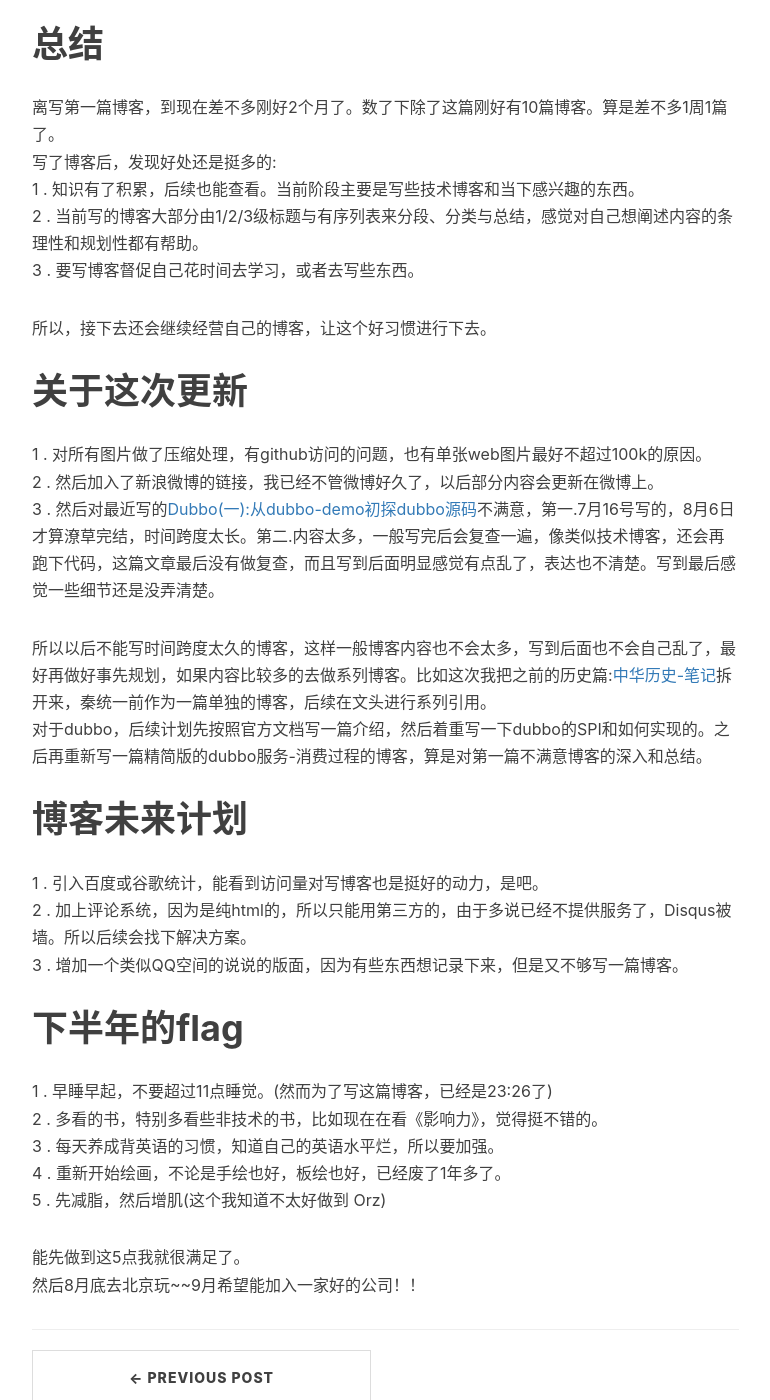
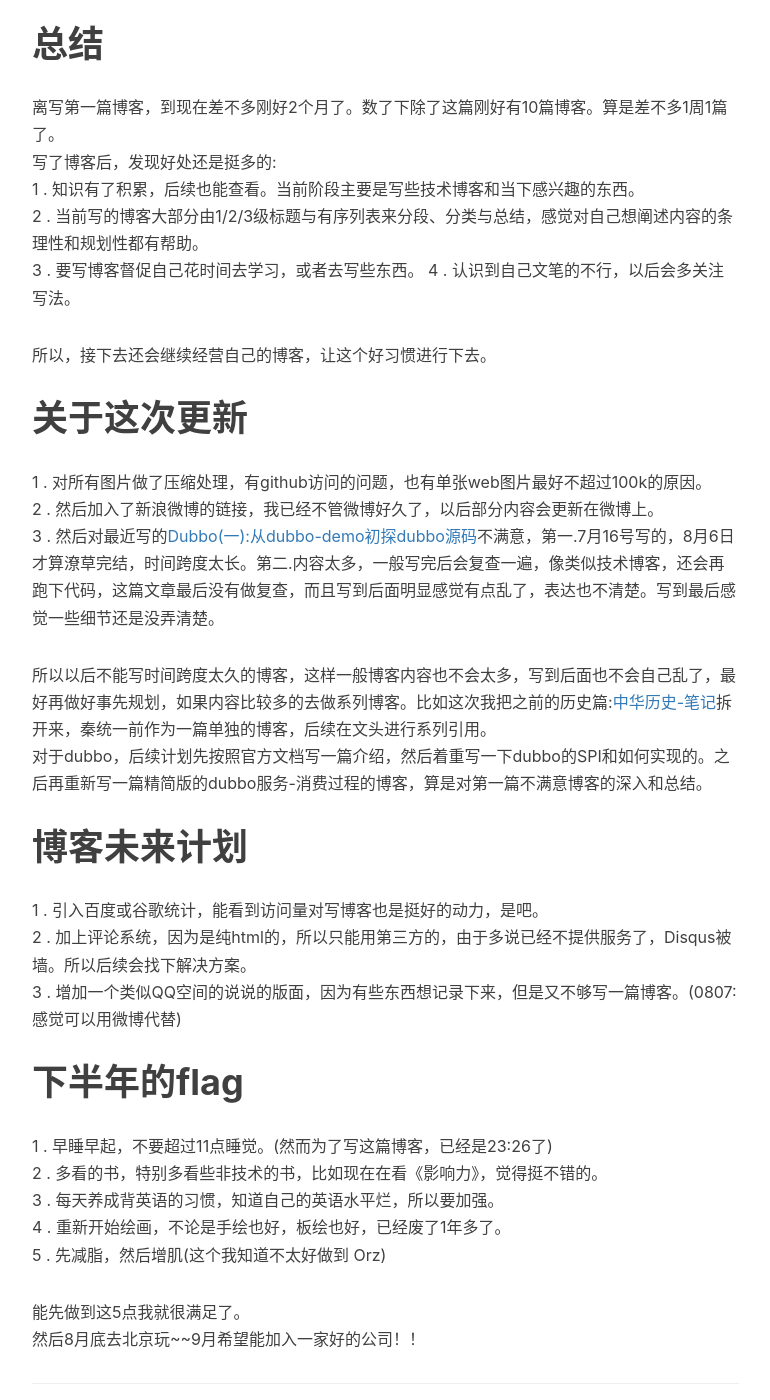
Before and after one commit to zhouj000/zhouj000.github.io, a Jekyll site: the page built from _posts/2018-08-06-tittle-tattle-180806.markdown, in a window 1280 px wide and 1400 px high, scrolled down 509 px. Shown: the whole window, without its empty margins (233-1003 px from the left). Built offline with Jekyll 4.4.1, drawn with Linux system fonts in a browser that asks for light colours; nearby versions of some CDN libraries; comment, search, counter and statistics services are not loaded; some of the changed text lies outside the part shown.

Commit message:
add a little

```diff
--- a/_posts/2018-08-06-tittle-tattle-180806.markdown
+++ b/_posts/2018-08-06-tittle-tattle-180806.markdown
@@ -9,7 +9,7 @@ tags:
     - 杂谈
 ---
 
-<font id="last-updated">最后更新于：2018-08-06</font>
+<font id="last-updated">最后更新于：2018-08-07</font>
 
 # 总结
 
@@ -18,6 +18,7 @@ tags:
 1 . 知识有了积累，后续也能查看。当前阶段主要是写些技术博客和当下感兴趣的东西。
 2 . 当前写的博客大部分由1/2/3级标题与有序列表来分段、分类与总结，感觉对自己想阐述内容的条理性和规划性都有帮助。
 3 . 要写博客督促自己花时间去学习，或者去写些东西。
+4 . 认识到自己文笔的不行，以后会多关注写法。
 
 所以，接下去还会继续经营自己的博客，让这个好习惯进行下去。
 
@@ -34,7 +35,7 @@ tags:
 # 博客未来计划
 1 . 引入百度或谷歌统计，能看到访问量对写博客也是挺好的动力，是吧。
 2 . 加上评论系统，因为是纯html的，所以只能用第三方的，由于多说已经不提供服务了，Disqus被墙。所以后续会找下解决方案。
-3 . 增加一个类似QQ空间的说说的版面，因为有些东西想记录下来，但是又不够写一篇博客。
+3 . 增加一个类似QQ空间的说说的版面，因为有些东西想记录下来，但是又不够写一篇博客。(0807:感觉可以用微博代替)
 
 # 下半年的flag
 1 . 早睡早起，不要超过11点睡觉。(然而为了写这篇博客，已经是23:26了)
```
